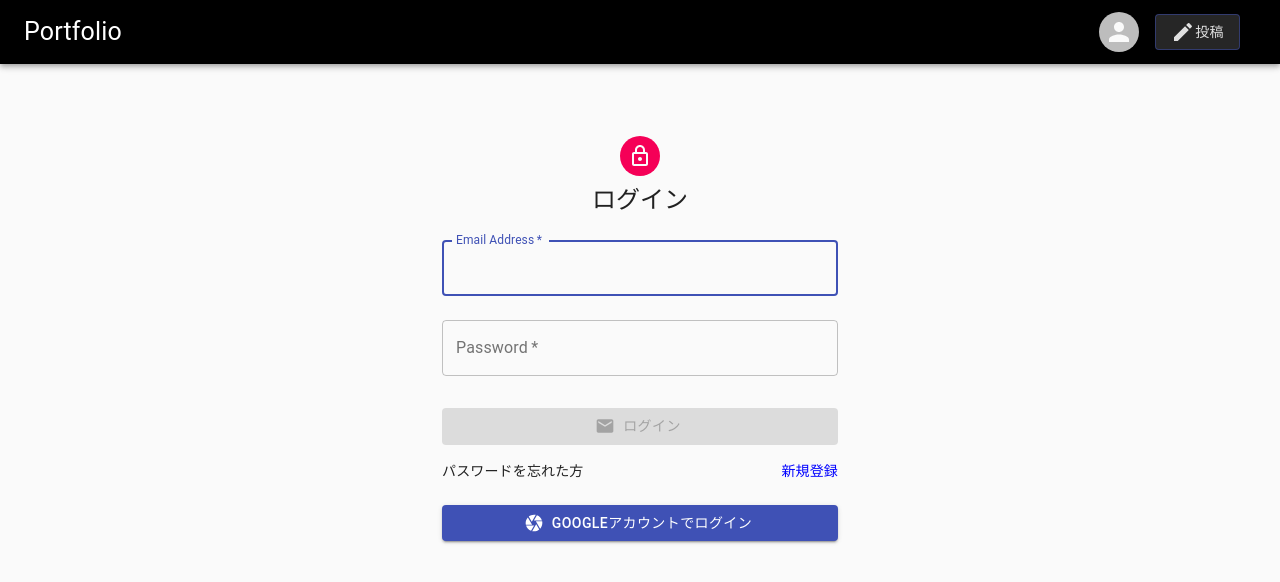
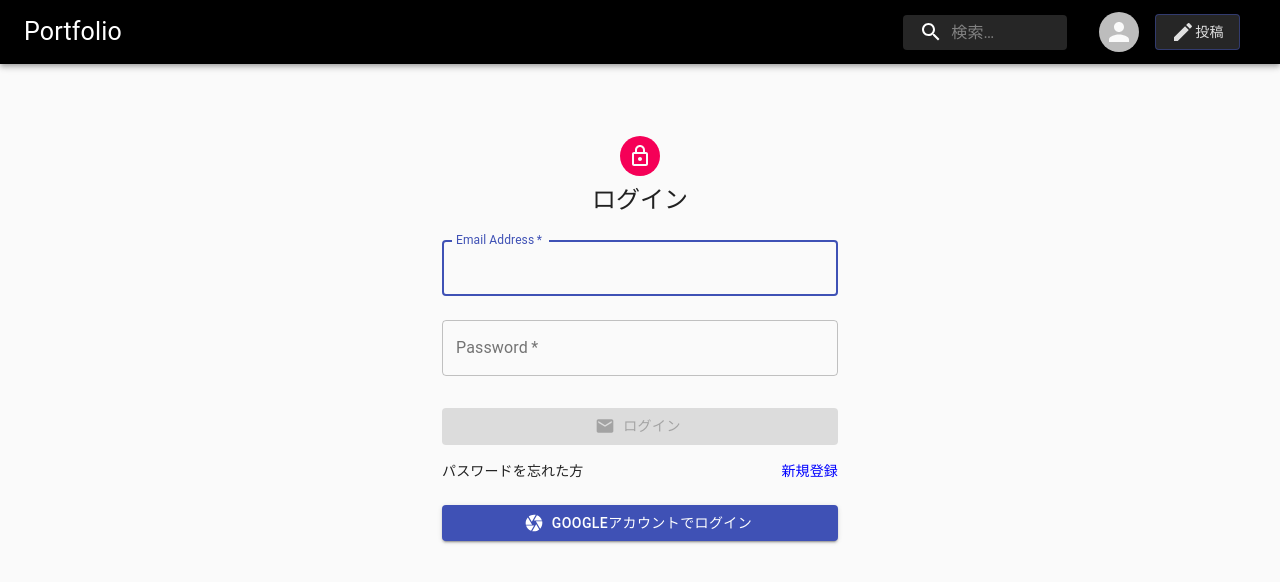
Before and after one commit to yota-fukuda/bike.ts_app, a React (Create React App) app: page / in a window 1280 px wide. Shown: the top 582 px of the page. Built offline with nearby package versions, Linux system fonts and the light colour scheme; no server answers.

Commit message:
AlbumComponent 追加

```diff
--- /dev/null
+++ b/src/components/Album.tsx
@@ -0,0 +1,177 @@
+import React, { useState } from "react";
+import Button from "@material-ui/core/Button";
+import Card from "@material-ui/core/Card";
+import CardContent from "@material-ui/core/CardContent";
+import CardMedia from "@material-ui/core/CardMedia";
+import Grid from "@material-ui/core/Grid";
+import { makeStyles } from "@material-ui/core/styles";
+import Container from "@material-ui/core/Container";
+import { CardActions, IconButton } from "@material-ui/core";
+
+import AddAPhotoIcon from "@material-ui/icons/AddAPhoto";
+
+import styles from "./Input.module.css";
+import { useSelector } from "react-redux";
+import { selectUser } from "../features/userSlice";
+import { storage, db } from "../firebase";
+import firebase from "firebase/app";
+
+const useStyles = makeStyles(() => ({
+  card: {
+    height: "100%",
+    display: "flex",
+    flexDirection: "column",
+  },
+  cardMedia: {
+    paddingTop: "56.25%", // 16:9
+  },
+  cardContent: {
+    flexGrow: 1,
+  },
+  image: {
+    height: "300px",
+    width: "400px",
+  },
+}));
+
+const Album: React.FC = () => {
+  const classes = useStyles();
+
+  const user = useSelector(selectUser);
+  const [postImage, setPostImage] = useState<File | null>(null);
+  const [postMsg, setPostMsg] = useState("");
+  const onChangeImageHandler = (e: React.ChangeEvent<HTMLInputElement>) => {
+    if (e.target.files![0]) {
+      setPostImage(e.target.files![0]);
+      e.target.value = "";
+    }
+    // if (e.target.files === null) {
+    //   return;
+    // }
+    // const file = e.target.files[0];
+    // if (file === null) {
+    //   return;
+    // }
+    // let imgTag = document.getElementById("preview") as HTMLImageElement;
+    // const reader = new FileReader();
+    // reader.readAsDataURL(file);
+    // reader.onload = () => {
+    //   const result: string = reader.result as string;
+    //   imgTag.src = result;
+    // };
+  };
+
+  // 投稿機能
+  const sendPost = (e: React.FormEvent<HTMLFormElement>) => {
+    e.preventDefault();
+    //投稿写真がある場合
+    if (postImage) {
+      const S =
+        "abcdefghijklmnopqrstuvwxyzABCDEFGHIJKLMNOPQRSTUVWXYZ0123456789";
+      const N = 16;
+      const randomChar = Array.from(crypto.getRandomValues(new Uint32Array(N)))
+        .map((n) => S[n % S.length])
+        .join("");
+      const fileName = randomChar + "_" + postImage.name;
+      const uploadPostImg = storage.ref(`images/${fileName}`).put(postImage);
+      uploadPostImg.on(
+        firebase.storage.TaskEvent.STATE_CHANGED,
+
+        () => {},
+        (err) => {
+          alert(err.message);
+        },
+        async () => {
+          await storage
+            .ref("images")
+            .child(fileName)
+            .getDownloadURL()
+            .then(async (url) => {
+              await db.collection("posts").add({
+                avatar: user.photoUrl,
+                image: url,
+                text: postMsg,
+                timestamp: firebase.firestore.FieldValue.serverTimestamp(),
+                username: user.displayName,
+              });
+            });
+        }
+      );
+    } else {
+      //投稿写真がない場合
+      db.collection("posts").add({
+        avatar: user.photoUrl,
+        image: "",
+        text: postMsg,
+        timestamp: firebase.firestore.FieldValue.serverTimestamp(),
+        username: user.displayName,
+      });
+    }
+    setPostImage(null);
+    setPostMsg("");
+  };
+
+  return (
+    <React.Fragment>
+      <main>
+        <Container maxWidth="md">
+          <form onSubmit={sendPost}>
+            <Grid container spacing={4}>
+              <Card className={classes.card}>
+                <CardMedia>
+                  {/* <CardMedia
+                className={classes.cardMedia}
+                image="https://source.unsplash.com/random"
+                title="Image title"
+              /> */}
+                  <IconButton>
+                    <AddAPhotoIcon
+                      className={
+                        postImage
+                          ? styles.tweet_addIconLoaded
+                          : styles.tweet_addIcon
+                      }
+                      color="primary"
+                    />
+                    <input
+                      className={styles.tweet_hiddenIcon}
+                      type="file"
+                      accept="image/png, image/jpeg, image/gif"
+                      onChange={onChangeImageHandler}
+                    />
+                    <img id="preview" src="null" className={classes.image} />
+                  </IconButton>
+                </CardMedia>
+                <CardContent className={classes.cardContent}>
+                  <textarea
+                    className={styles.tweet_input}
+                    placeholder="入力してください。"
+                    // type="text"
+                    // autoFocus
+                    value={postMsg}
+                    onChange={(e) => setPostMsg(e.target.value)}
+                  />
+                </CardContent>
+                <CardActions>
+                  <Button
+                    type="submit"
+                    disabled={!postMsg}
+                    className={
+                      postMsg
+                        ? styles.tweet_sendBtn
+                        : styles.tweet_sendDisableBtn
+                    }
+                  >
+                    投稿
+                  </Button>
+                </CardActions>
+              </Card>
+            </Grid>
+          </form>
+        </Container>
+      </main>
+    </React.Fragment>
+  );
+};
+
+export default Album;
--- a/src/components/Input.module.css
+++ b/src/components/Input.module.css
@@ -1,7 +1,7 @@
 .tweet_form {
   margin: 40px;
   position: relative;
-  display: flex;
+  /* display: flex; */
 }
 .tweet_avatar {
   cursor: pointer;
--- a/src/components/Navbar.tsx
+++ b/src/components/Navbar.tsx
@@ -12,10 +12,10 @@ import {
   Avatar,
   Menu,
   MenuItem,
-  // InputBase,
+  InputBase,
   //   Button,
 } from "@material-ui/core";
-// import {SearchIcon,CreateIcon} from "@material-ui/icons";
+import SearchIcon from "@material-ui/icons/Search";
 import Input from "./Input";
 import { auth } from "../firebase";
 import { useSelector } from "react-redux";
@@ -46,46 +46,46 @@ const useStyles = makeStyles((theme: Theme) =>
         margin: theme.spacing(2),
       },
     },
-    // search: {
-    //   position: "relative",
-    //   margin: theme.spacing(2),
-    //   borderRadius: theme.shape.borderRadius,
-    //   backgroundColor: fade(theme.palette.common.white, 0.15),
-    //   "&:hover": {
-    //     backgroundColor: fade(theme.palette.common.white, 0.25),
-    //   },
-    //   marginLeft: 0,
-    //   width: "100%",
-    //   [theme.breakpoints.up("sm")]: {
-    //     marginLeft: theme.spacing(1),
-    //     width: "auto",
-    //   },
-    // },
-    // searchIcon: {
-    //   padding: theme.spacing(0, 2),
-    //   height: "100%",
-    //   position: "absolute",
-    //   pointerEvents: "none",
-    //   display: "flex",
-    //   alignItems: "center",
-    //   justifyContent: "center",
-    // },
-    // inputRoot: {
-    //   color: "inherit",
-    // },
-    // inputInput: {
-    //   padding: theme.spacing(1, 1, 1, 0),
-    //   // vertical padding + font size from searchIcon
-    //   paddingLeft: `calc(1em + ${theme.spacing(4)}px)`,
-    //   transition: theme.transitions.create("width"),
-    //   width: "100%",
-    //   [theme.breakpoints.up("sm")]: {
-    //     width: "12ch",
-    //     "&:focus": {
-    //       width: "20ch",
-    //     },
-    //   },
-    // },
+    search: {
+      position: "relative",
+      margin: theme.spacing(2),
+      borderRadius: theme.shape.borderRadius,
+      backgroundColor: fade(theme.palette.common.white, 0.15),
+      "&:hover": {
+        backgroundColor: fade(theme.palette.common.white, 0.25),
+      },
+      marginLeft: 0,
+      width: "100%",
+      [theme.breakpoints.up("sm")]: {
+        marginLeft: theme.spacing(1),
+        width: "auto",
+      },
+    },
+    searchIcon: {
+      padding: theme.spacing(0, 2),
+      height: "100%",
+      position: "absolute",
+      pointerEvents: "none",
+      display: "flex",
+      alignItems: "center",
+      justifyContent: "center",
+    },
+    inputRoot: {
+      color: "inherit",
+    },
+    inputInput: {
+      padding: theme.spacing(1, 1, 1, 0),
+      // vertical padding + font size from searchIcon
+      paddingLeft: `calc(1em + ${theme.spacing(4)}px)`,
+      transition: theme.transitions.create("width"),
+      width: "100%",
+      [theme.breakpoints.up("sm")]: {
+        width: "12ch",
+        "&:focus": {
+          width: "20ch",
+        },
+      },
+    },
     button: {
       textTransform: "none",
       color: "#fff",
@@ -117,7 +117,7 @@ const Navbar: React.FC = () => {
       <AppBar position="static">
         <Toolbar className={classes.bar}>
           <div className={classes.title}>Portfolio</div>
-          {/* <div className={classes.search}>
+          <div className={classes.search}>
             <div className={classes.searchIcon}>
               <SearchIcon />
             </div>
@@ -129,7 +129,7 @@ const Navbar: React.FC = () => {
               }}
               inputProps={{ "aria-label": "search" }}
             />
-          </div> */}
+          </div>
           <div className={classes.avatar} aria-haspopup="true">
             <Avatar src={user.photoUrl} onClick={handleClick} />
             <Menu
```
Also changed, not shown: src/components/Input.tsx (+18 -91 lines), 1 other file (tests, documents, lock files or other folders).
